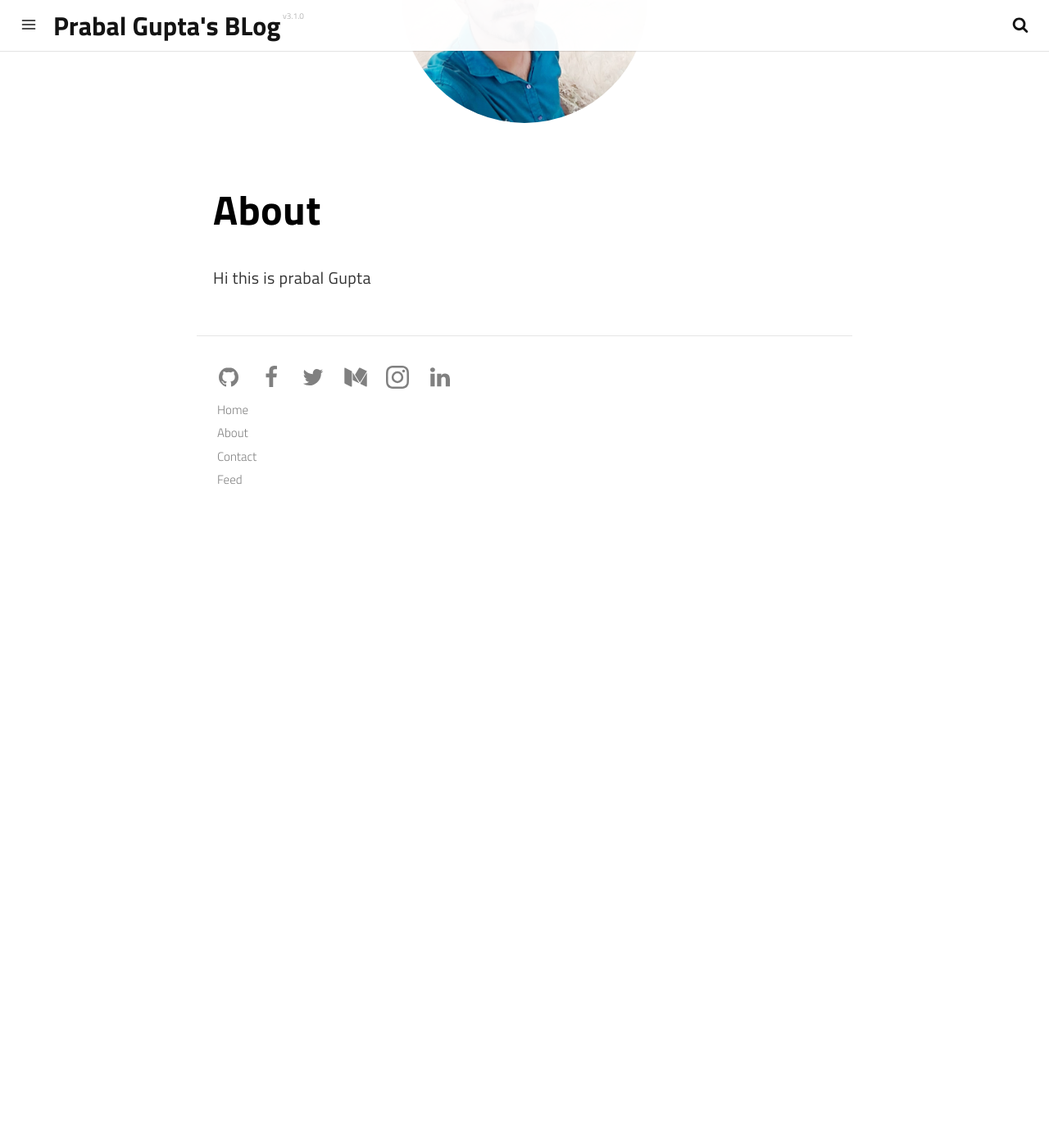
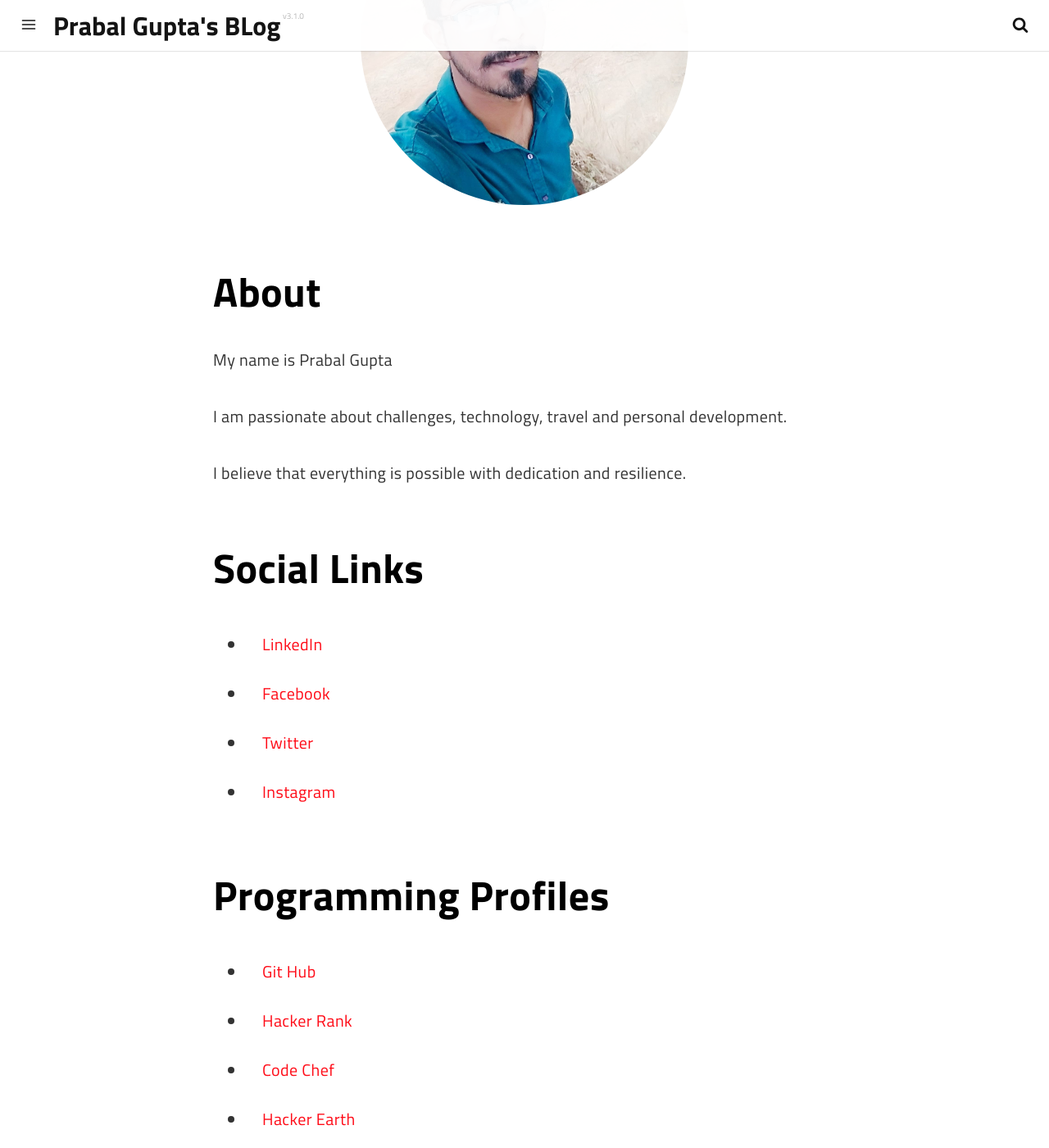
Before and after one commit to prabalgupta12/prabalgupta12.github.io, a Jekyll site: the page built from pages/about.md, in a window 1280 px wide and 1400 px high, scrolled down 299 px. Shown: the whole window at 82% size. Built offline with Jekyll 4.4.1, drawn with Linux system fonts in a browser that asks for light colours; a script that is not in the unit is left out; before the commit the page ends 929 px from its top, so only the background shows below that.

Commit message:
update about

```diff
--- a/pages/about.md
+++ b/pages/about.md
@@ -5,7 +5,33 @@ description: Some description.
 permalink: /about/
 ---
 
-<img class="img-rounded" src="/assets/img/uploads/profile.png" alt="Prabal Gupta" width="300">
+<img class="img-rounded" src="/assets/img/uploads/profile.png" alt="Prabal Gupta" width="400">
 
 # About
- Hi this is prabal Gupta
+ My name is Prabal Gupta
+
+ I am passionate about challenges, technology, travel and personal development.
+
+I believe that everything is possible with dedication and resilience.
+
+# Social Links
+* [LinkedIn](https://www.linkedin.com/in/prabal-gupta)
+
+* [Facebook](https://www.facebook.com/prabalgupt)
+
+* [Twitter](https://twitter.com/PrabalG21258113)
+
+* [Instagram](https://www.instagram.com/karma__the_only_truth)
+
+# Programming Profiles
+* [Git Hub](https://github.com/prabalgupta12)
+
+* [Hacker Rank](https://www.hackerrank.com/prabalgupta4343)
+
+* [Code Chef](https://www.codechef.com/users/prabalgupta)
+
+* [Hacker Earth](https://www.hackerearth.com/@prabalgupta)
+
+* [Code Forces](http://codeforces.com/profile/prabalgupta4343)
+
+* [Kaggle](https://www.kaggle.com/prabalgupta5)
```
Also changed, not shown: 2 other files.
